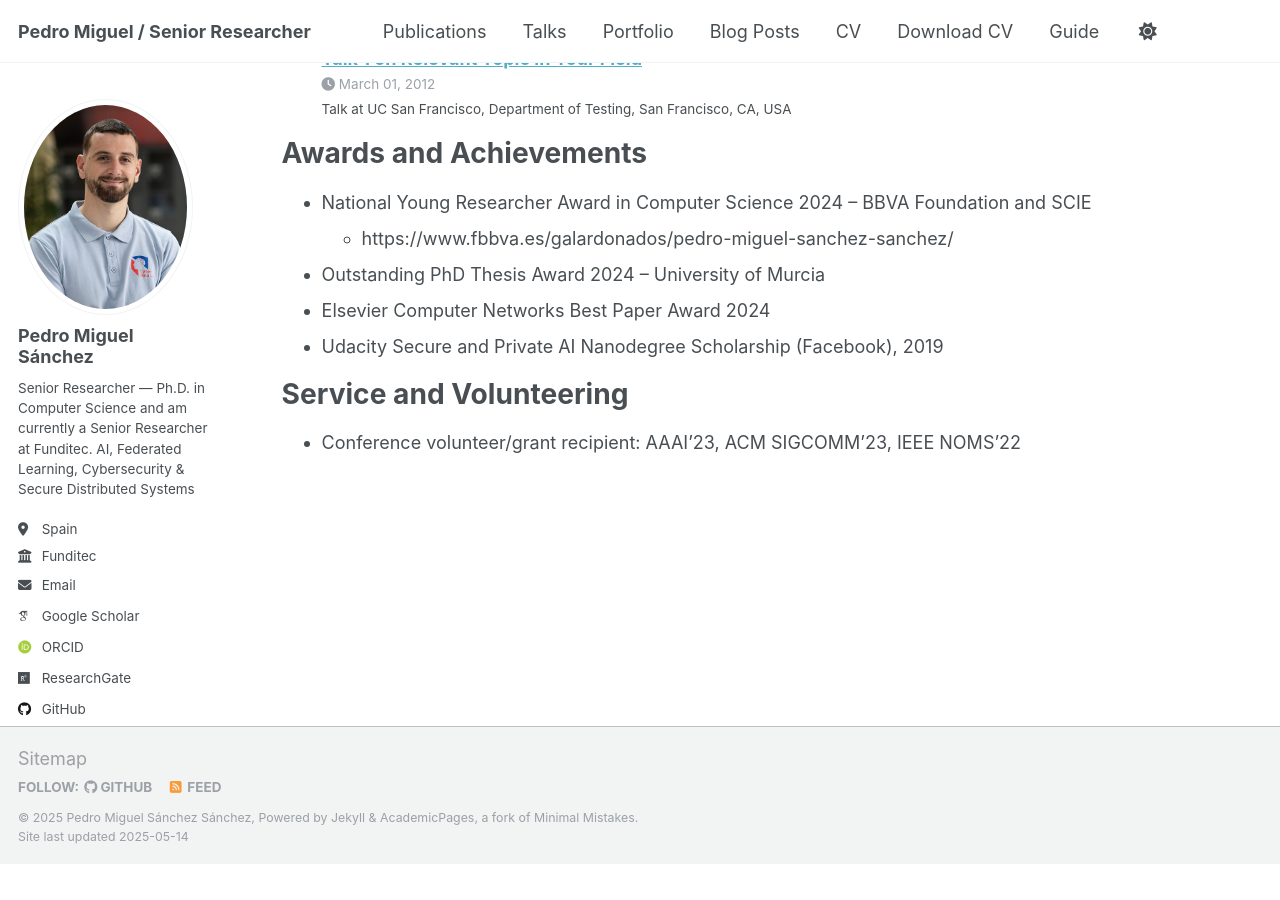
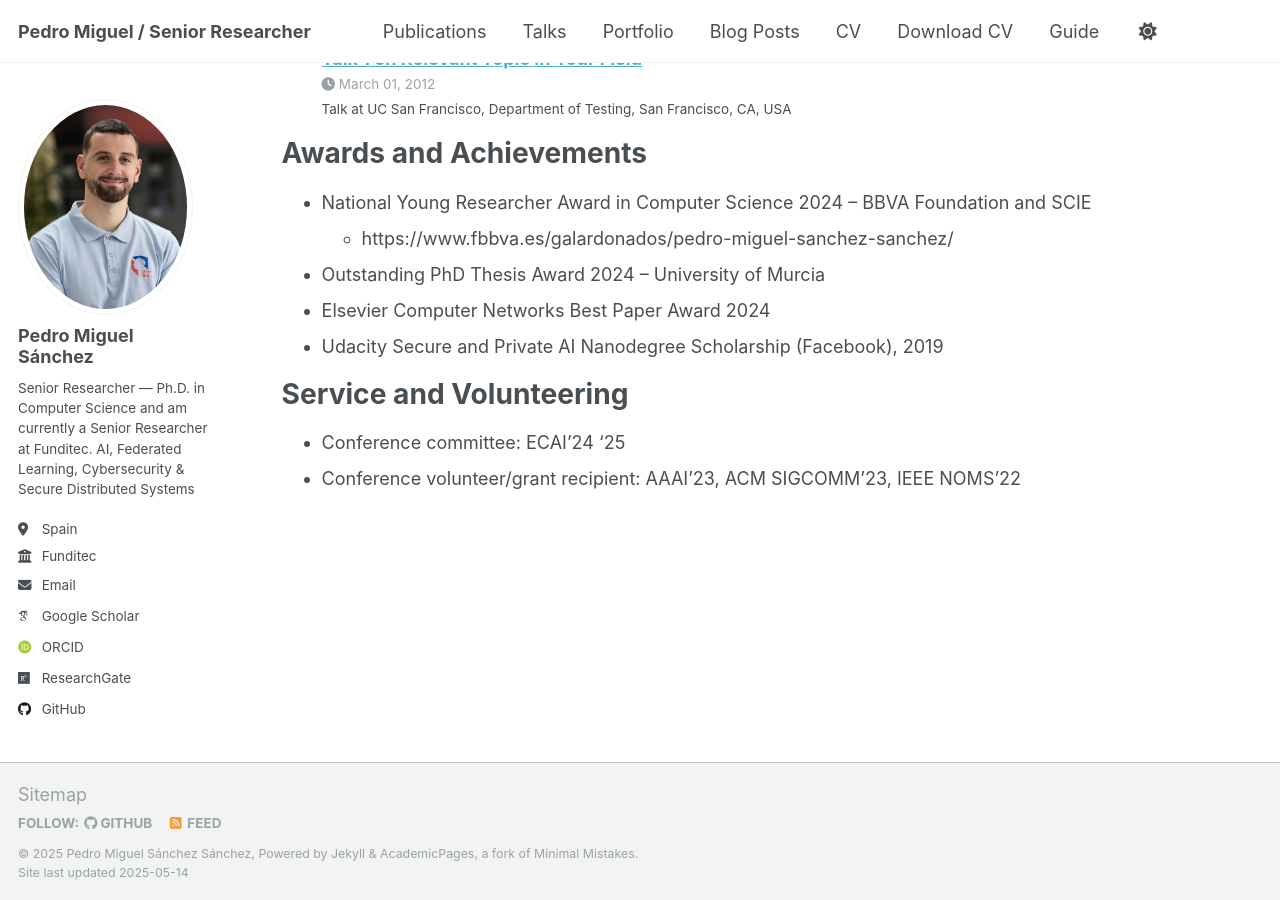
Before and after one commit to sxz0/sxz0.github.io, a Jekyll site: the page built from _pages/cv.md, in a window 1280 px wide and 900 px high, scrolled down 2294 px. Built offline with Jekyll 4.4.1, drawn with Linux system fonts in a browser that asks for light colours; some web fonts are replaced; before the commit the page ends 3158 px from its top, so only the background shows below that.

Commit message:
Update cv.md

```diff
--- a/_pages/cv.md
+++ b/_pages/cv.md
@@ -77,4 +77,5 @@ Awards and Achievements
 
 Service and Volunteering
 ======
+* Conference committee: ECAI'24 '25
 * Conference volunteer/grant recipient: AAAI’23, ACM SIGCOMM’23, IEEE NOMS’22
```
